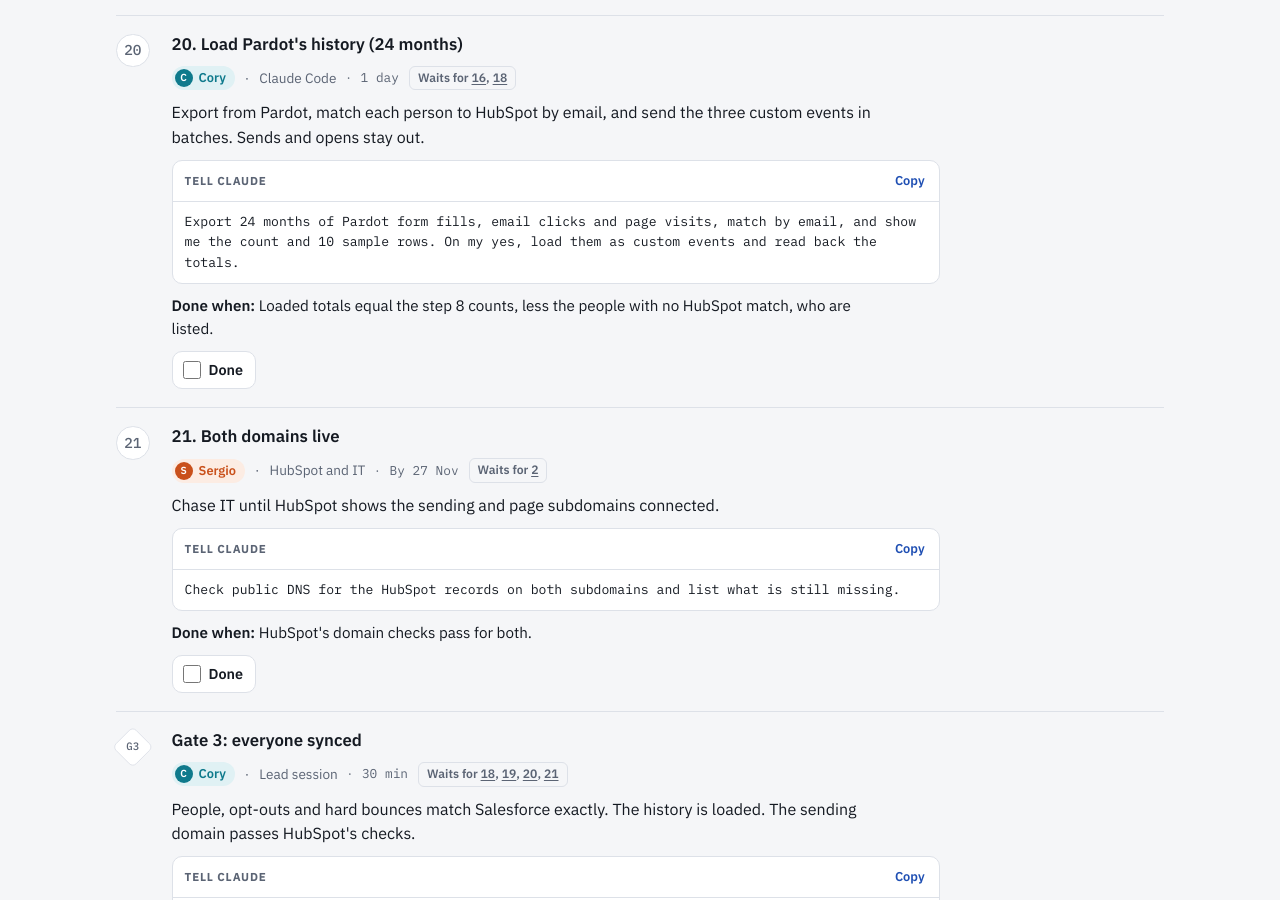
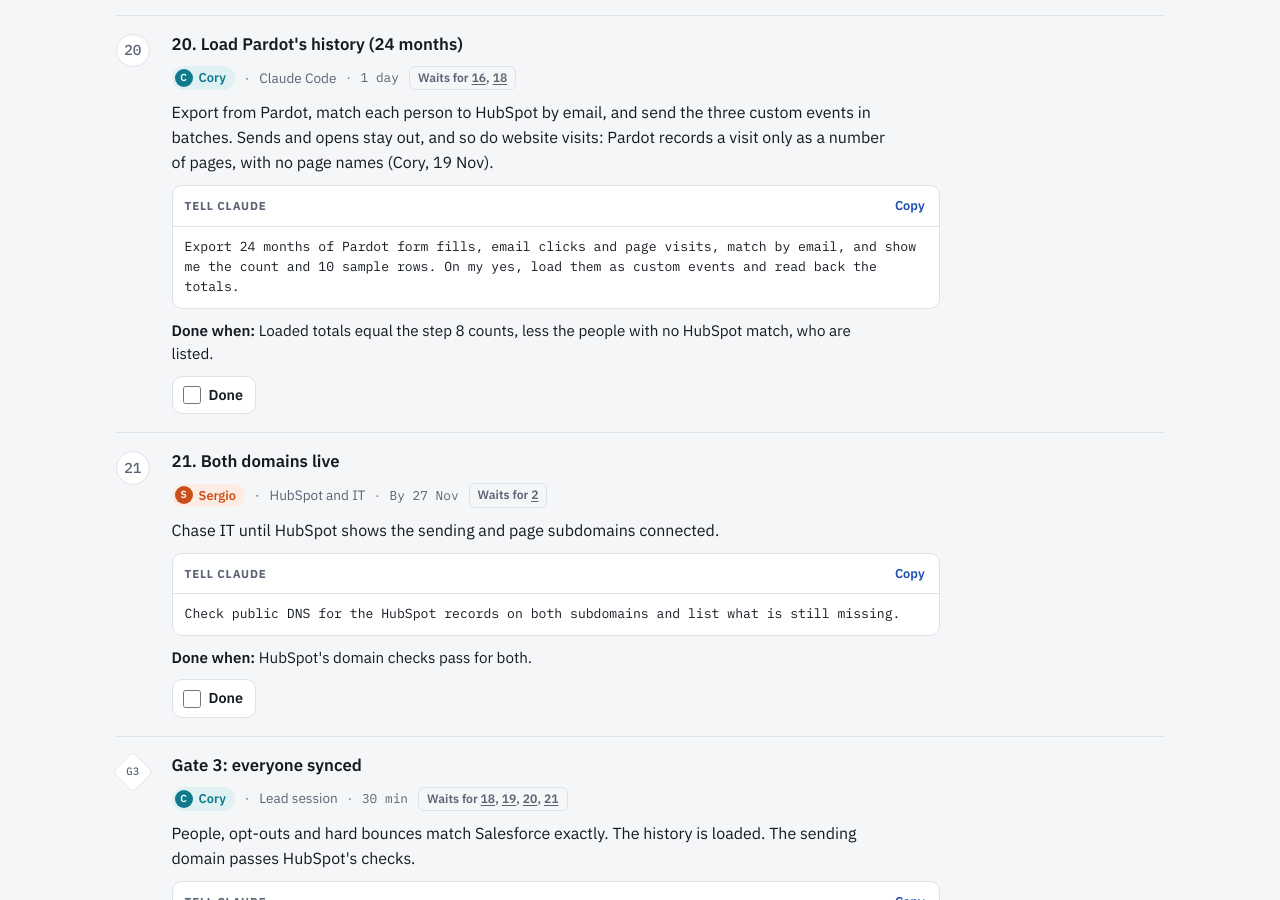
Before and after one commit to corylawing/commercial-excellence-roadmap, a plain HTML site: page hubspot-plan/index.html in a window 1280 px wide. Shown: the part 9352-10252 px from the top of the page. Drawn offline with Linux system fonts and the light colour scheme.

Commit message:
HubSpot plan: website visits stay out of the Pardot history load (step 20); Pardot records a visit only as a number of pages, with no page names (Cory, 19 Nov)
Co-Authored-By: Claude Opus 5.5 <noreply@anthropic.com>

```diff
--- a/hubspot-plan/index.html
+++ b/hubspot-plan/index.html
@@ -904,7 +904,7 @@ Rules: follow this folder's CLAUDE.md. Every load and setting runs on the pilot
       done: "Three days with no surprise." },
     { id: "20", phase: "C", owners: ["cory"], where: "Claude Code", time: "1 day", waits: ["16", "18"],
       title: "Load Pardot's history (24 months)",
-      text: "Export from Pardot, match each person to HubSpot by email, and send the three custom events in batches. Sends and opens stay out.",
+      text: "Export from Pardot, match each person to HubSpot by email, and send the three custom events in batches. Sends and opens stay out, and so do website visits: Pardot records a visit only as a number of pages, with no page names (Cory, 19 Nov).",
       tell: "Export 24 months of Pardot form fills, email clicks and page visits, match by email, and show me the count and 10 sample rows. On my yes, load them as custom events and read back the totals.",
       done: "Loaded totals equal the step 8 counts, less the people with no HubSpot match, who are listed." },
     { id: "21", phase: "C", owners: ["sergio"], where: "HubSpot and IT", time: "By 27 Nov", waits: ["2"],
```
